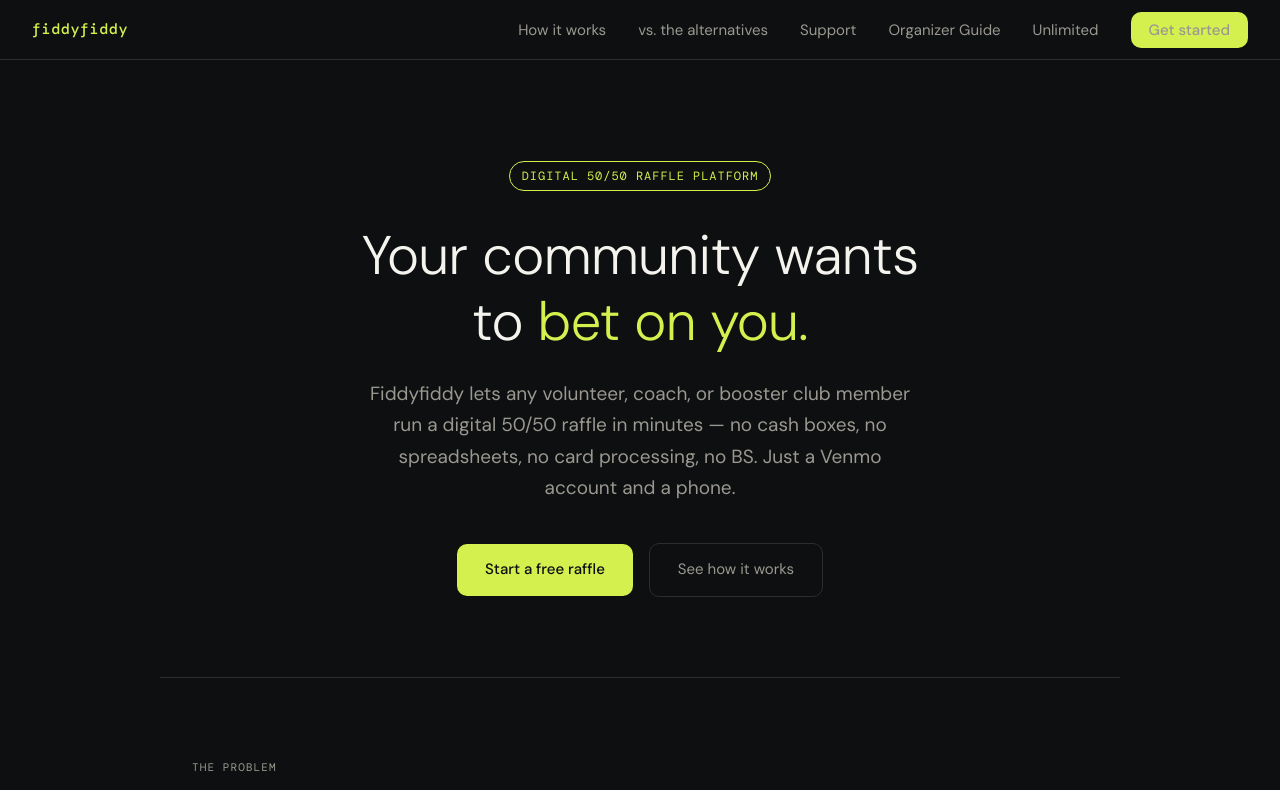
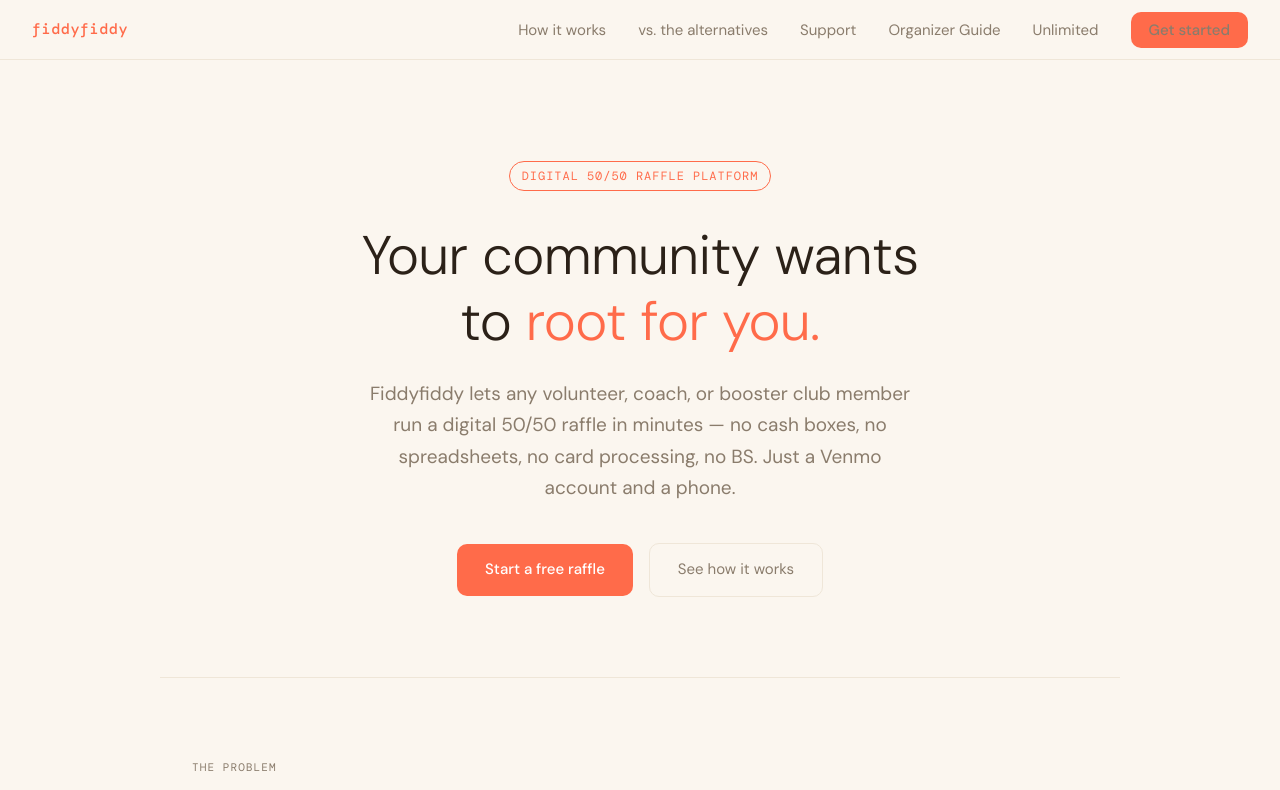
Before and after one commit to mjmasone/FiddyWebsite, a website: page public/index.html in a window 1280 px wide. Shown: the top 790 px of the page. Drawn offline with nearby package versions, Linux system fonts and the light colour scheme.

Commit message:
Home page: switch to the light warm theme; "root for you" headline

```diff
--- a/public/index.html
+++ b/public/index.html
@@ -12,15 +12,15 @@
     *, *::before, *::after { box-sizing: border-box; margin: 0; padding: 0; }
 
     :root {
-      --bg:       #0d0f10;
-      --bg2:      #141618;
-      --bg3:      #1c1f22;
-      --border:   #2a2d31;
-      --text:     #e8e6e0;
-      --muted:    #9a9890;
-      --accent:   #d4f04e;
-      --accent2:  #b8d43a;
-      --white:    #f5f3ed;
+      --bg:       #FBF6EF;
+      --bg2:      #FFFFFF;
+      --bg3:      #F5ECDC;
+      --border:   #EFE6D8;
+      --text:     #4A4038;
+      --muted:    #8A7C6C;
+      --accent:   #FF6B4A;
+      --accent2:  #E8532F;
+      --white:    #2B2118;
       --radius:   10px;
       --mono:     'DM Mono', monospace;
       --sans:     'DM Sans', sans-serif;
@@ -66,14 +66,14 @@
     .nav-links a:hover { color: var(--text); }
     .nav-cta {
       background: var(--accent);
-      color: #0d0f10;
+      color: #fff;
       font-size: 14px;
       font-weight: 500;
       padding: 8px 18px;
       border-radius: var(--radius);
       transition: background 0.15s;
     }
-    .nav-cta:hover { background: var(--accent2); color: #0d0f10; }
+    .nav-cta:hover { background: var(--accent2); color: #fff; }
 
     .hero {
       max-width: 760px;
@@ -118,7 +118,7 @@
     }
     .btn-primary {
       background: var(--accent);
-      color: #0d0f10;
+      color: #fff;
       font-size: 15px;
       font-weight: 500;
       padding: 13px 28px;
@@ -296,7 +296,7 @@
     }
     tbody td:first-child { color: var(--text); }
     .check { color: var(--accent); font-weight: 500; }
-    .cross { color: #3a3d40; }
+    .cross { color: #C9BCA8; }
     .td-fiddy { color: var(--accent) !important; font-weight: 500; }
 
     .testimonial-block {
@@ -430,7 +430,7 @@
 
 <div class="hero">
   <span class="hero-badge">Digital 50/50 Raffle Platform</span>
-  <h1>Your community wants<br/>to <em>bet on you.</em></h1>
+  <h1>Your community wants<br/>to <em>root for you.</em></h1>
   <p>Fiddyfiddy lets any volunteer, coach, or booster club member run a digital 50/50 raffle in minutes — no cash boxes, no spreadsheets, no card processing, no BS. Just a Venmo account and a phone.</p>
   <div class="hero-buttons">
     <a href="https://fiddyraffle.com/register" class="btn-primary">Start a free raffle</a>
```
